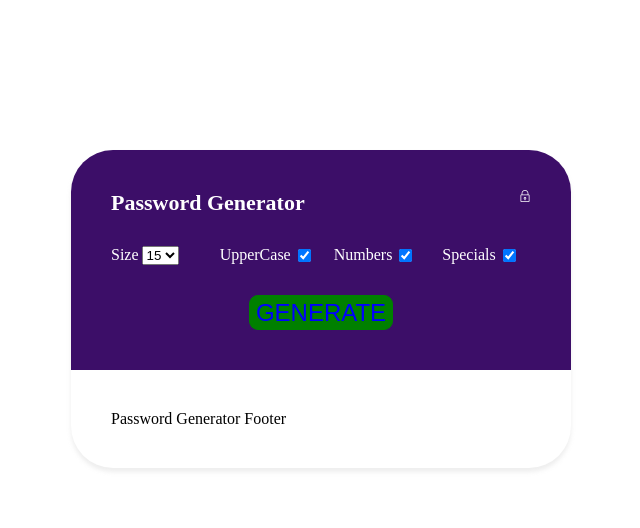
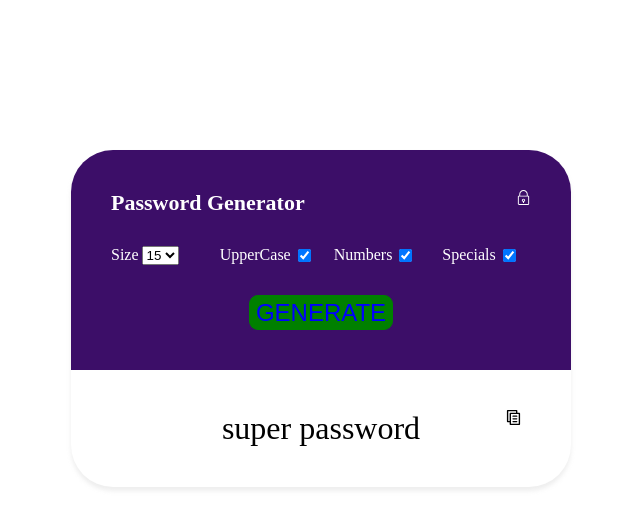
Before and after one commit to favio102/Password-Generator, a React (Create React App) app: page / in a window 1280 px wide. Shown: the top 528 px of the page, without its empty margins (319-959 px from the left). Built offline with nearby package versions, Linux system fonts and the light colour scheme.

Commit message:
footer styled

```diff
--- a/src/components/PasswordGeneratorFooter/PasswordGeneratorFooter.jsx
+++ b/src/components/PasswordGeneratorFooter/PasswordGeneratorFooter.jsx
@@ -1,5 +1,11 @@
 import s from "./style.module.css";
+import copyPaste from "../../assets/copy-paste.svg"
 
 export function PasswordGeneratorFooter() {
-    return <div className={s.root}>Password Generator Footer</div>
+  return (
+    <div className={s.root}>
+      <div>super password</div>
+      <img className={s.icon} src={copyPaste} alt="copy and paste" />
+    </div>
+  );
 }
--- a/src/components/PasswordGeneratorFooter/style.module.css
+++ b/src/components/PasswordGeneratorFooter/style.module.css
@@ -1,3 +1,14 @@
 .root {
+    position: relative;
     padding: 40px;
+    display: flex;
+    font-size: xx-large;
+    justify-content: center;
+    cursor: pointer;
 }
+
+.icon {
+    position: absolute;
+    right: 50px;
+    width: 15px;
+}
--- a/src/components/PasswordGeneratorHeader/style.module.css
+++ b/src/components/PasswordGeneratorHeader/style.module.css
@@ -9,6 +9,6 @@
 }
 
 .icon {
-    height: 12px;
-    width: 12px;
+    height: 15px;
+    width: 15px;
 }
```
Also changed, not shown: src/assets/copy-paste.svg (added).
